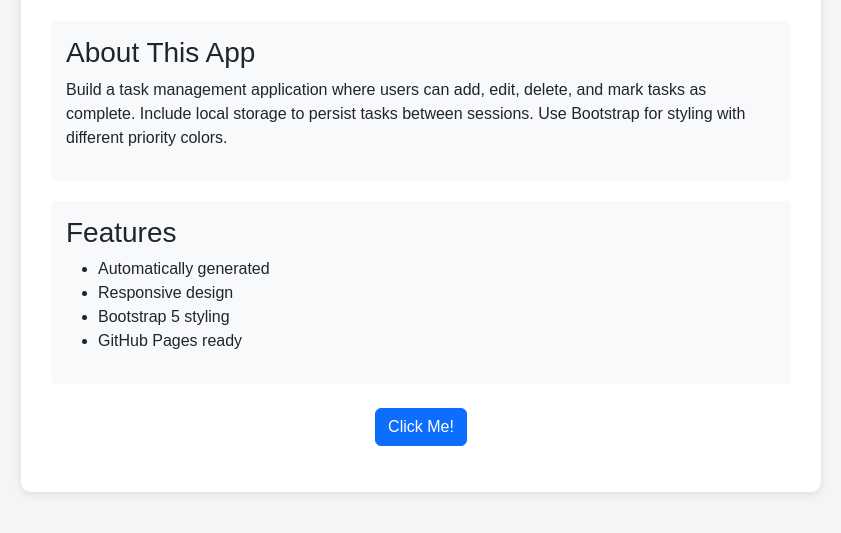
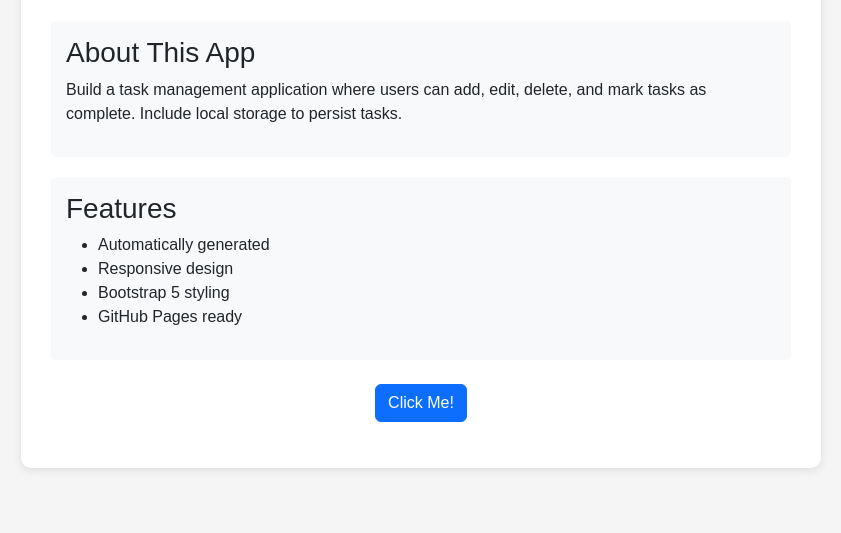
Before and after one commit to 23f2005416/task-task-manager-002, a plain HTML site: page index.html in a window 1280 px wide. Shown: the part 101-634 px from the top of the page, without its empty margins (219-1060 px from the left). Drawn offline with nearby package versions, Linux system fonts and the light colour scheme.

Commit message:
Initial commit - Update index.html

```diff
--- a/index.html
+++ b/index.html
@@ -16,7 +16,7 @@
         <h1 class="text-center mb-4">🚀 Generated Application</h1>
         <div class="feature">
             <h3>About This App</h3>
-            <p>Build a task management application where users can add, edit, delete, and mark tasks as complete. Include local storage to persist tasks between sessions. Use Bootstrap for styling with different priority colors.</p>
+            <p>Build a task management application where users can add, edit, delete, and mark tasks as complete. Include local storage to persist tasks.</p>
         </div>
         <div class="feature">
             <h3>Features</h3>
```
